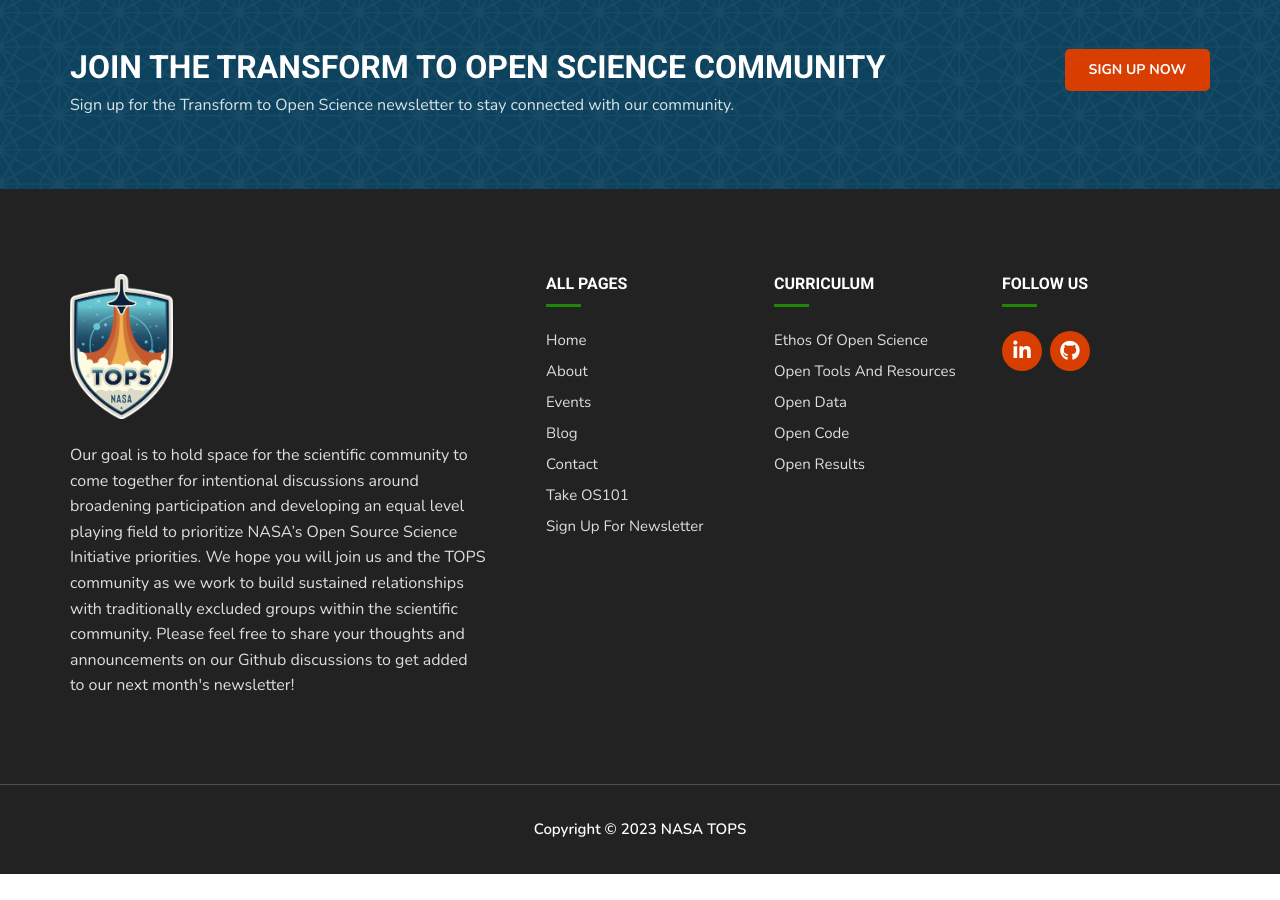
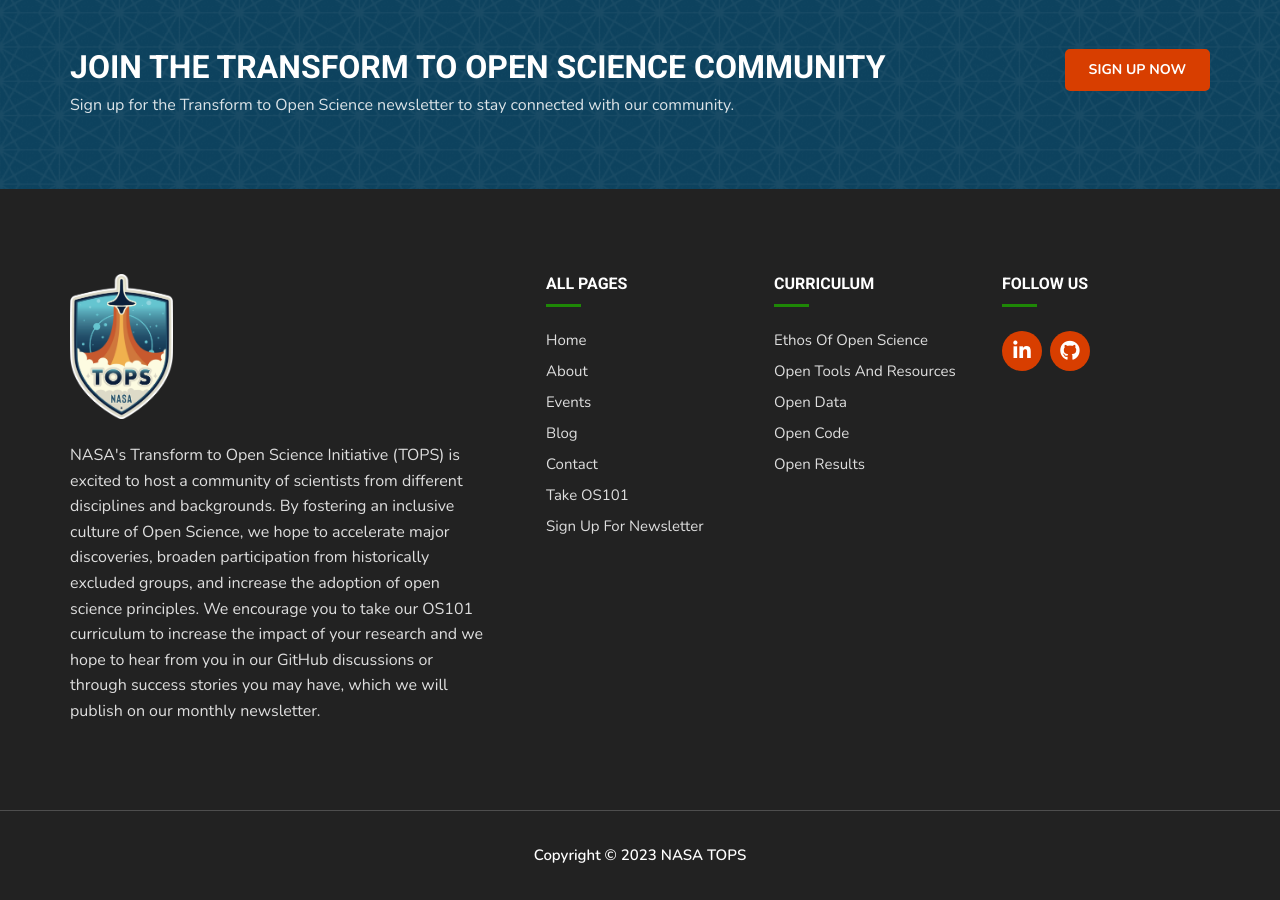
Before and after one commit to bressler1995/TOPS-Website-Front-End, a Jekyll site: the page built from index.md, in a window 1280 px wide and 900 px high, scrolled down 5346 px. Built offline with Jekyll 4.4.1, drawn with Linux system fonts in a browser that asks for light colours; before the commit the page ends 6220 px from its top, so only the background shows below that.

Commit message:
Make footer text much better, will need to drop this in Jaclyn's content doc

```diff
--- a/_layouts/default.html
+++ b/_layouts/default.html
@@ -79,7 +79,7 @@
         <div class="tops_footer_columns">
           <div class="footer_column_big text-center text-lg-start">
             <a href="{{site.baseurl}}/" class="tops_footer_logo mb-4"><img class="" src="{{site.baseurl}}/{{site.footerlogo}}"></a>
-            <p class="tops_footer_bio text-center text-lg-start text-white-85 mb-0">Our goal is to hold space for the scientific community to come together for intentional discussions around broadening participation and developing an equal level playing field to prioritize NASA’s Open Source Science Initiative priorities. We hope you will join us and the TOPS community as we work to build sustained relationships with traditionally excluded groups within the scientific community. Please feel free to share your thoughts and announcements on our Github discussions to get added to our next month's newsletter!</p>
+            <p class="tops_footer_bio text-center text-lg-start text-white-85 mb-0">NASA's Transform to Open Science Initiative (TOPS) is excited to host a community of scientists from different disciplines and backgrounds. By fostering an inclusive culture of Open Science, we hope to accelerate major discoveries, broaden participation from historically excluded groups, and increase the adoption of open science principles. We encourage you to take our OS101 curriculum to increase the impact of your research and we hope to hear from you in our GitHub discussions or through success stories you may have, which we will publish on our monthly newsletter.</p>
           </div>
 
           <div class="footer_column_small">
```
